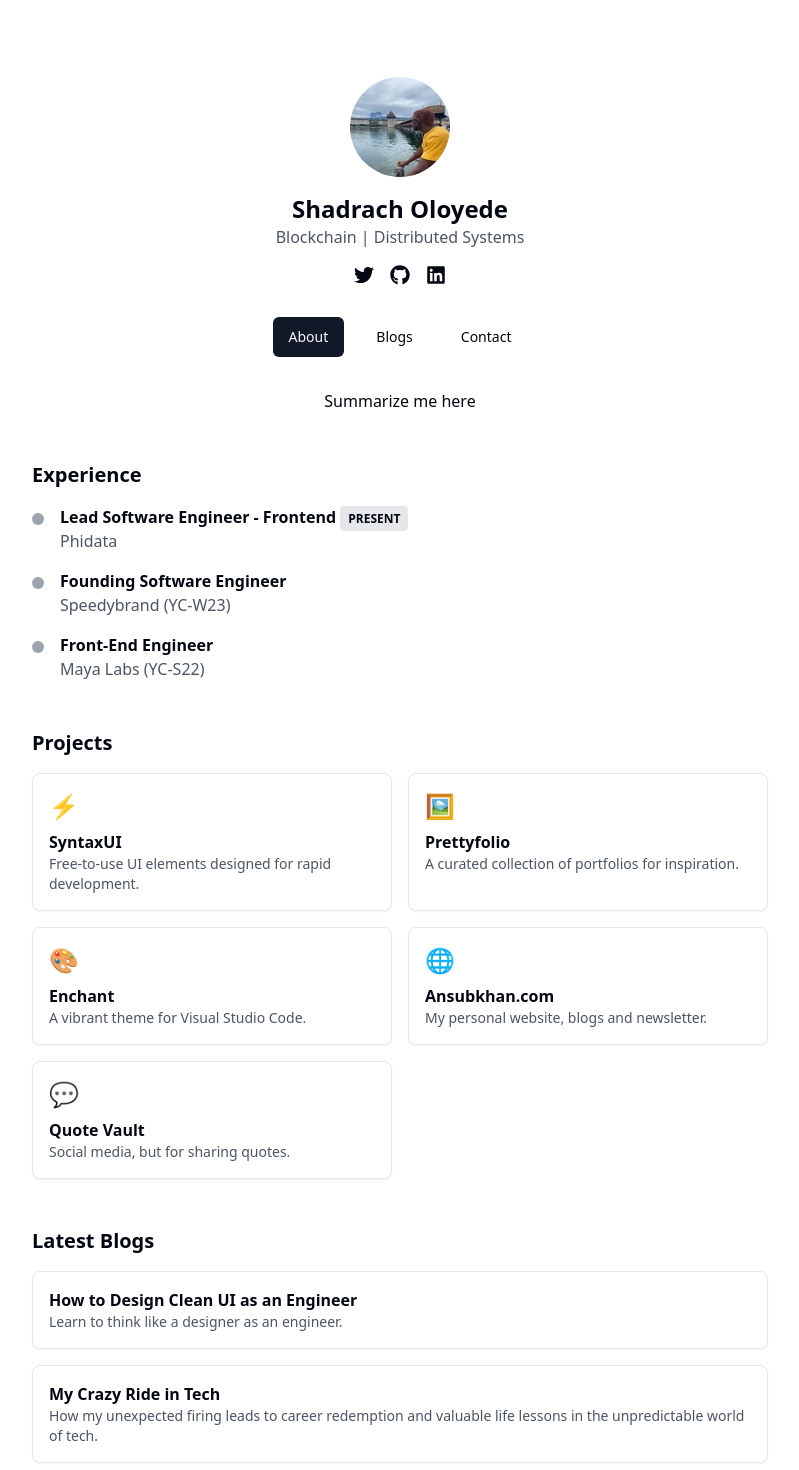
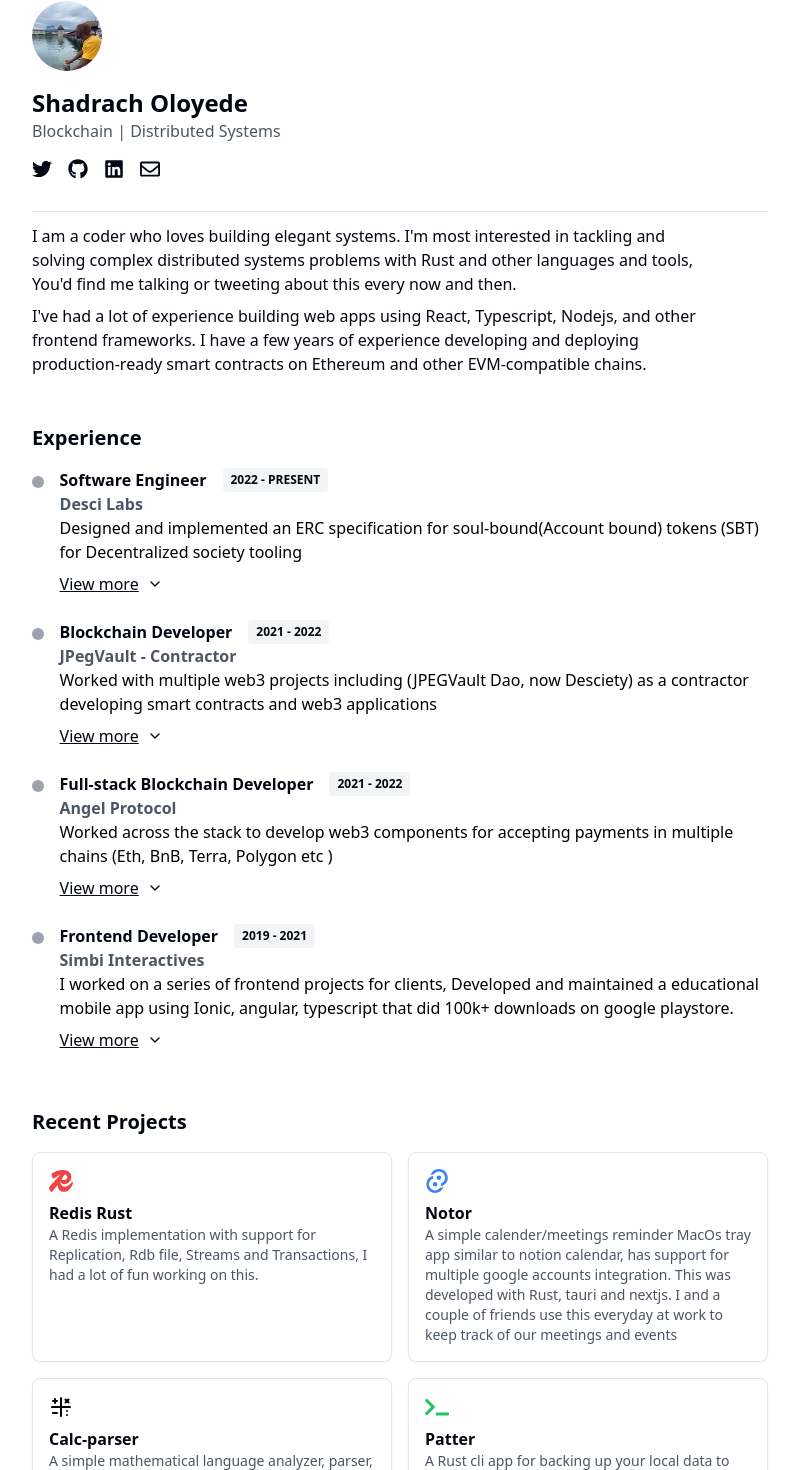
Before and after one commit to shadrach-tayo/Shadrach.eth, a Next.js app: page / in a window 1280 px wide. Shown: the part 51-1521 px from the top of the page, without its empty margins (240-1039 px from the left). Built offline with nearby package versions, Linux system fonts and the light colour scheme.

Commit message:
add more personalized content and restyle/restructure design

```diff
--- a/package.json
+++ b/package.json
@@ -9,6 +9,7 @@
     "lint": "next lint"
   },
   "dependencies": {
+    "@radix-ui/react-accordion": "^1.2.0",
     "@radix-ui/react-slot": "^1.1.0",
     "class-variance-authority": "^0.7.0",
     "clsx": "^2.1.1",
--- a/src/app/page.tsx
+++ b/src/app/page.tsx
@@ -2,104 +2,231 @@
 import { Button } from "@/components/ui/button";
 import { Card, CardContent } from "@/components/ui/card";
 import { Input } from "@/components/ui/input";
-import { FaGithub, FaLinkedin, FaTwitter } from "react-icons/fa";
+import {
+  FaChevronDown,
+  FaGithub,
+  FaLinkedin,
+  FaRegEnvelope,
+  FaTerminal,
+  FaTwitter,
+} from "react-icons/fa";
+import Link from "next/link";
+import { Accordion, AccordionContent, AccordionItem, AccordionTrigger } from "@/components/ui/accordion";
+import { SiRedis, SiRust, SiTauri } from "react-icons/si";
+import { TbMathSymbols } from "react-icons/tb";
+
+const projects = [
+  {
+    icon: <SiRedis className="text-red-500"/>,
+    title: "Redis Rust",
+    description:
+      "A Redis implementation with support for Replication, Rdb file, Streams and Transactions, I had a lot of fun working on this.",
+    link: "https://github.com/shadrach-tayo/redis-rust",
+  },
+  {
+    icon: <SiTauri className="text-blue-500"/>,
+    title: "Notor",
+    description:
+      " A simple calender/meetings reminder MacOs tray app similar to notion calendar, has support for multiple google accounts integration. This was developed with Rust, tauri and nextjs. \
+      I and a couple of friends use this everyday at work to keep track of our meetings and events",
+    link: "https://github.com/shadrach-tayo/notor",
+
+  },
+  {
+    icon: <TbMathSymbols className="text-black"/>,
+    title: "Calc-parser",
+    description:
+      "A simple mathematical language analyzer, parser, interpreter and compiler written in Rust.",
+    link: "https://github.com/shadrach-tayo/calc-parser",
+  },
+  {
+    icon: <FaTerminal className="text-green-500"/>,
+    title: "Patter",
+    description:
+      "A Rust cli app for backing up your local data to multiple IPFS storage providers.",
+    link: "https://github.com/shadrach-tayo/patter",
+  },
+  {
+    icon: <SiRust className="text-orange-500"/>,
+    title: "Typester",
+    description:
+      "An awesome library to convert Rust types to Typescript types. This is not a comprehensive converter and doesn't handle all types but it's awesome anyway.",
+    link: "https://github.com/shadrach-tayo/Typester",
+  },
+];
+
+const experience = [
+  {
+    title: "Software Engineer",
+    company: "Desci Labs",
+    date: "2022 - PRESENT",
+    summary:
+      "Designed and implemented an ERC specification for soul-bound(Account bound) tokens (SBT) for Decentralized society tooling",
+    description: [
+      "Designed and implemented an ERC specification for soul-bound(Account bound) tokens (SBT) for Decentralized society tooling",
+      "Development an web3 dApp for managing SBTs and a Decentralized science project using Nextjs and typescript etc",
+      "Leading engineering efforts in the development and migration of desci-nodes web architecture to an offline-first collaborative editor for Researchers to develop/share Researches using (Automerge, websockets, postgres, etc)",
+      "Lead developer in the specification/implementation of Autonomous Research communities (ARC) to enable peer review on the node platforms",
+      "Lead engineering efforts of the implementation of attestations and comments to support ARCs",
+      "Implemented a state of art Pdf/Code Annotations to enhance modern peer review experience.",
+      "Open source collaborator: worked with engineers/maintainers of popular open source project (Automerge) we use to further ease adoption.",
+      "Designed and development a discourse plugin integration for displaying desoc badges",
+    ],
+  },
+  {
+    title: "Blockchain Developer",
+    company: "JPegVault - Contractor",
+    date: "2021 - 2022",
+    summary:
+      "Worked with multiple web3 projects including (JPEGVault Dao, now Desciety) as a contractor developing smart contracts and web3 applications",
+    description: [
+      "Designed, Implemented, tested and deployed multiple smart contracts to support the daily activities of the DAO",
+      "Developed subgraphs to index and query data from the multiple smart contracts to be consumed by both the daaps and serverless cron jobs",
+      "Setup a serverless-backend infrastructure on AWS to support the activities of the Dao",
+      "Implement well structured and reusable components to support user staking, un-staking and claiming of rewards from smart contracts.",
+      "Designed and Developed serverless APIs using AWS lambda functions",
+      "Wrote unit tests and end-2-end tests in jest, cypress and react-testing-library for dApps built using Typescript and React",
+      "Transformed web3 UI designs into well-architected dAaps",
+    ],
+  },
+  {
+    title: "Full-stack Blockchain Developer",
+    company: "Angel Protocol",
+    date: "2021 - 2022",
+    summary:
+      "Worked across the stack to develop web3 components for accepting payments in multiple chains (Eth, BnB, Terra, Polygon etc )",
+    description: [
+      "Worked across the stack to develop web3 components for accepting payments in multiple chains (Eth, BnB, Terra, Polygon etc )",
+      "Writing unit and e2e tests for critical components to increase the confidence in our software in production",
+      "Transformed web3 designs into well-structured and reusable UI components using Typescript, React.js, and Tailwindcss...",
+      "Developed web3 components for bridging the gap between user interaction with the smart contracts.",
+      "Unit tests, integration and end-2-end tests for major components of the codebase using jest and react-testing-library and other libraries.",
+      "Worked on Cosmos smart contracts to handle the business logic of vaults",
+    ],
+  },
+  {
+    title: "Frontend Developer",
+    company: "Simbi Interactives",
+    date: "2019 - 2021",
+    summary:
+      "I worked on a series of frontend projects for clients, Developed and maintained a educational mobile app using Ionic, angular, typescript that did 100k+ downloads on google playstore.",
+    description: [
+      "Develop mobile apps used by thousands of students across Nigeria using Ionic, angular, typescript",
+      "Collaborate with designers and marketers to develop an immersive experience for mobile and web app users",
+      "Refactor and maintain existing mobile apps to improve performance and user experience.",
+      "Deploy Mobile and web apps using cutting edge technologies like AWS, docker etc.",
+      "Develop desktop app using Electron.",
+      "Documentation for web and mobile apps using Notion",
+    ],
+  },
+];
 
 export default function Home() {
   return (
-    <main className="flex min-h-screen flex-col items-center justify-between p-24">
-      <div className="container mx-auto px-4 py-8 max-w-3xl">
-        <header className="text-center mb-8">
+    <main className="flex min-h-screen flex-col items-center justify-between p-5">
+      <div className="container px-4 py-8 max-w-3xl">
+        <header className="mb-8">
           <Image
             src="/shadrach.webp"
             alt="Shadrach Oloyede"
-            width={100}
-            height={100}
-            className="rounded-full mx-auto mb-4"
+            width={70}
+            height={70}
+            className="rounded-full mb-4"
           />
           <h1 className="text-2xl font-bold">Shadrach Oloyede</h1>
           <p className="text-gray-600">Blockchain | Distributed Systems</p>
-          <div className="flex justify-center space-x-4 mt-4">
+          <div className="flex justify-start space-x-4 mt-4">
+            <a
+              href="https://x.com/oloyedeshadrach"
+              target="_blank"
+              rel="noopener noreferrer"
+            >
               <FaTwitter className="w-5 h-5" />
+            </a>
+            <a
+              href="https://github.com/shadrach-tayo"
+              target="_blank"
+              rel="noopener noreferrer"
+            >
               <FaGithub className="w-5 h-5" />
+            </a>
+            <a
+              href="https://linkedin.com/in/shadrach-oloyede"
+              target="_blank"
+              rel="noopener noreferrer"
+            >
               <FaLinkedin className="w-5 h-5" />
+            </a>
+            <a
+              href="mailto:shadrach@oloyede.com"
+              target="_blank"
+              rel="noopener noreferrer"
+            >
+              <FaRegEnvelope className="w-5 h-5" />
+            </a>
           </div>
         </header>
 
-        <nav className="flex justify-center space-x-4 mb-8">
-          <Button variant="default">About</Button>
-          <Button variant="ghost">Blogs</Button>
-          <Button variant="ghost">Contact</Button>
-        </nav>
-
-        <section className="mb-12">
-          <p className="text-center max-w-2xl mx-auto">Summarize me here</p>
+        <div className="w-full h-[1px] bg-gray-200 my-3"></div>
+        <section className="mb-12 flex flex-col gap-2">
+          <p className="max-w-2xl">
+            I am a coder who loves building elegant systems. I&apos;m most
+            interested in tackling and solving complex distributed systems
+            problems with Rust and other languages and tools, You&apos;d find me
+            talking or tweeting about this every now and then.
+          </p>
+          <p className="max-w-2xl">
+            {" "}
+            I&apos;ve had a lot of experience building web apps using React,
+            Typescript, Nodejs, and other frontend frameworks. I have a few
+            years of experience developing and deploying production-ready smart
+            contracts on Ethereum and other EVM-compatible chains.
+          </p>
         </section>
 
         <section className="mb-12">
           <h2 className="text-xl font-semibold mb-4">Experience</h2>
           <div className="space-y-4">
-            <div className="flex items-start">
+            {experience.map((exp, index) => (
+              <div key={index} className="flex items-start">
                 <div className="w-3 h-3 bg-gray-400 rounded-full mt-2 mr-4"></div>
-              <div>
-                <h3 className="font-semibold">
-                  Lead Software Engineer - Frontend{" "}
-                  <span className="text-xs bg-gray-200 px-2 py-1 rounded">
-                    PRESENT
+                <div className="w-full">
+                  <h3 className="font-semibold flex items-center gap-4">
+                    <span>{exp.title}</span>
+                    <span className="text-xs bg-gray-100 px-2 py-1 rounded">
+                      {exp.date}
                     </span>
                   </h3>
-                <p className="text-gray-600">Phidata</p>
+                  <p className="text-gray-600 font-semibold">{exp.company}</p>
+                  <p className="text-black">{exp.summary}</p>
+                  <Accordion type="single" collapsible className="w-fit">
+                    <AccordionItem value="roles" className="w-fit border-none">
+                      <AccordionTrigger className="py-2 underline w-fit flex itens-center justify-start gap-2 ">View more</AccordionTrigger>
+                      <AccordionContent>
+                        <ul className="list-disc list-inside flex flex-col gap-1">
+                       {exp.description.map((desc, index) => (
+                          <li key={index} className="text-black text-md">
+                            {desc}
+                          </li>
+                        ))}
+                        </ul>
+                      </AccordionContent>
+                    </AccordionItem>
+                  </Accordion>
                 </div>
               </div>
-            <div className="flex items-start">
-              <div className="w-3 h-3 bg-gray-400 rounded-full mt-2 mr-4"></div>
-              <div>
-                <h3 className="font-semibold">Founding Software Engineer</h3>
-                <p className="text-gray-600">Speedybrand (YC-W23)</p>
-              </div>
-            </div>
-            <div className="flex items-start">
-              <div className="w-3 h-3 bg-gray-400 rounded-full mt-2 mr-4"></div>
-              <div>
-                <h3 className="font-semibold">Front-End Engineer</h3>
-                <p className="text-gray-600">Maya Labs (YC-S22)</p>
-              </div>
-            </div>
+            ))}
           </div>
         </section>
 
         <section className="mb-12">
-          <h2 className="text-xl font-semibold mb-4">Projects</h2>
+          <h2 className="text-xl font-semibold mb-4">Recent Projects</h2>
           <div className="grid grid-cols-1 md:grid-cols-2 gap-4">
-            {[
-              {
-                icon: "⚡",
-                title: "SyntaxUI",
-                description:
-                  "Free-to-use UI elements designed for rapid development.",
-              },
-              {
-                icon: "🖼️",
-                title: "Prettyfolio",
-                description:
-                  "A curated collection of portfolios for inspiration.",
-              },
-              {
-                icon: "🎨",
-                title: "Enchant",
-                description: "A vibrant theme for Visual Studio Code.",
-              },
-              {
-                icon: "🌐",
-                title: "Ansubkhan.com",
-                description: "My personal website, blogs and newsletter.",
-              },
-              {
-                icon: "💬",
-                title: "Quote Vault",
-                description: "Social media, but for sharing quotes.",
-              },
-            ].map((project, index) => (
-              <Card key={index}>
+            {projects.map((project, index) => (
+              <Card
+                key={index}
+                className="hover:border-gray-100 hover:shadow-lg transition-all duration-300 hover:animate-slide-up"
+              >
                 <CardContent className="p-4">
                   <div className="text-2xl mb-2">{project.icon}</div>
                   <h3 className="font-semibold">{project.title}</h3>
@@ -111,49 +238,37 @@
         </section>
 
         <section className="mb-12">
-          <h2 className="text-xl font-semibold mb-4">Latest Blogs</h2>
-          <div className="space-y-4">
-            <Card>
+          <h2 className="text-xl font-semibold mb-4">Latest Posts</h2>
+          <Link
+            href="https://taytimes.substack.com/p/practical-distributed-locking-in?r=25t6n"
+            className="space-y-4"
+            target="_blank"
+            rel="noopener noreferrer"
+          >
+            <Card className="hover:border-gray-100 hover:shadow-lg transition-all duration-300 hover:animate-slide-up">
               <CardContent className="p-4">
                 <h3 className="font-semibold">
-                  How to Design Clean UI as an Engineer
+                  Practical distributed locking in backend systems
                 </h3>
                 <p className="text-sm text-gray-600">
-                  Learn to think like a designer as an engineer.
+                  Tackling race conditions in multi-server architecture
                 </p>
               </CardContent>
             </Card>
-            <Card>
-              <CardContent className="p-4">
-                <h3 className="font-semibold">My Crazy Ride in Tech</h3>
-                <p className="text-sm text-gray-600">
-                  How my unexpected firing leads to career redemption and
-                  valuable life lessons in the unpredictable world of tech.
-                </p>
-              </CardContent>
-            </Card>
-          </div>
+          </Link>
           <div className="text-center mt-4">
-            <Button variant="outline">Read More</Button>
+            <Link
+              href="https://taytimes.substack.com/"
+              target="_blank"
+              rel="noopener noreferrer"
+              className="text-center mt-4 border border-gray-200 p-2 rounded-md"
+            >
+              Read More
+            </Link>
           </div>
         </section>
-
-        <section className="mb-12">
-          <h2 className="text-xl font-semibold mb-4">Luminary Newsletter</h2>
-          <p className="mb-4">
-            Stay ahead of the curve with my monthly newsletter called Luminary.
-            Receive valuable insights on the latest trends, techniques, and
-            tools in web development and design.
-          </p>
-          <div className="flex space-x-2">
-            <Input type="email" placeholder="Enter your email" />
-            <Button>Subscribe</Button>
-          </div>
-        </section>
-
         <footer className="text-center text-gray-600">
-          <p>✌️</p>
-          <p>© 2024 - Ansub Khan</p>
+          <p>© 2024 - Shadrach Oloyede</p>
         </footer>
       </div>
     </main>
--- /dev/null
+++ b/src/components/ui/accordion.tsx
@@ -0,0 +1,58 @@
+"use client"
+
+import * as React from "react"
+import * as AccordionPrimitive from "@radix-ui/react-accordion"
+import { ChevronDown } from "lucide-react"
+
+import { cn } from "@/lib/utils"
+
+const Accordion = AccordionPrimitive.Root
+
+const AccordionItem = React.forwardRef<
+  React.ElementRef<typeof AccordionPrimitive.Item>,
+  React.ComponentPropsWithoutRef<typeof AccordionPrimitive.Item>
+>(({ className, ...props }, ref) => (
+  <AccordionPrimitive.Item
+    ref={ref}
+    className={cn("border-b", className)}
+    {...props}
+  />
+))
+AccordionItem.displayName = "AccordionItem"
+
+const AccordionTrigger = React.forwardRef<
+  React.ElementRef<typeof AccordionPrimitive.Trigger>,
+  React.ComponentPropsWithoutRef<typeof AccordionPrimitive.Trigger>
+>(({ className, children, ...props }, ref) => (
+  <AccordionPrimitive.Header className="flex">
+    <AccordionPrimitive.Trigger
+      ref={ref}
+      className={cn(
+        "flex flex-1 items-center justify-between py-4 font-medium transition-all hover:underline [&[data-state=open]>svg]:rotate-180",
+        className
+      )}
+      {...props}
+    >
+      {children}
+      <ChevronDown className="h-4 w-4 shrink-0 transition-transform duration-200" />
+    </AccordionPrimitive.Trigger>
+  </AccordionPrimitive.Header>
+))
+AccordionTrigger.displayName = AccordionPrimitive.Trigger.displayName
+
+const AccordionContent = React.forwardRef<
+  React.ElementRef<typeof AccordionPrimitive.Content>,
+  React.ComponentPropsWithoutRef<typeof AccordionPrimitive.Content>
+>(({ className, children, ...props }, ref) => (
+  <AccordionPrimitive.Content
+    ref={ref}
+    className="overflow-hidden text-sm transition-all data-[state=closed]:animate-accordion-up data-[state=open]:animate-accordion-down"
+    {...props}
+  >
+    <div className={cn("pb-4 pt-0", className)}>{children}</div>
+  </AccordionPrimitive.Content>
+))
+
+AccordionContent.displayName = AccordionPrimitive.Content.displayName
+
+export { Accordion, AccordionItem, AccordionTrigger, AccordionContent }
--- a/tailwind.config.ts
+++ b/tailwind.config.ts
@@ -11,68 +11,103 @@
   prefix: "",
   theme: {
   	container: {
-      center: true,
-      padding: "2rem",
+  		center: 'true',
+  		padding: '2rem',
   		screens: {
-        "2xl": "1400px",
-      },
+  			'2xl': '1400px'
+  		}
   	},
   	extend: {
   		colors: {
-        border: "hsl(var(--border))",
-        input: "hsl(var(--input))",
-        ring: "hsl(var(--ring))",
-        background: "hsl(var(--background))",
-        foreground: "hsl(var(--foreground))",
+  			border: 'hsl(var(--border))',
+  			input: 'hsl(var(--input))',
+  			ring: 'hsl(var(--ring))',
+  			background: 'hsl(var(--background))',
+  			foreground: 'hsl(var(--foreground))',
   			primary: {
-          DEFAULT: "hsl(var(--primary))",
-          foreground: "hsl(var(--primary-foreground))",
+  				DEFAULT: 'hsl(var(--primary))',
+  				foreground: 'hsl(var(--primary-foreground))'
   			},
   			secondary: {
-          DEFAULT: "hsl(var(--secondary))",
-          foreground: "hsl(var(--secondary-foreground))",
+  				DEFAULT: 'hsl(var(--secondary))',
+  				foreground: 'hsl(var(--secondary-foreground))'
   			},
   			destructive: {
-          DEFAULT: "hsl(var(--destructive))",
-          foreground: "hsl(var(--destructive-foreground))",
+  				DEFAULT: 'hsl(var(--destructive))',
+  				foreground: 'hsl(var(--destructive-foreground))'
   			},
   			muted: {
-          DEFAULT: "hsl(var(--muted))",
-          foreground: "hsl(var(--muted-foreground))",
+  				DEFAULT: 'hsl(var(--muted))',
+  				foreground: 'hsl(var(--muted-foreground))'
   			},
   			accent: {
-          DEFAULT: "hsl(var(--accent))",
-          foreground: "hsl(var(--accent-foreground))",
+  				DEFAULT: 'hsl(var(--accent))',
+  				foreground: 'hsl(var(--accent-foreground))'
   			},
   			popover: {
-          DEFAULT: "hsl(var(--popover))",
-          foreground: "hsl(var(--popover-foreground))",
+  				DEFAULT: 'hsl(var(--popover))',
+  				foreground: 'hsl(var(--popover-foreground))'
   			},
   			card: {
-          DEFAULT: "hsl(var(--card))",
-          foreground: "hsl(var(--card-foreground))",
-        },
+  				DEFAULT: 'hsl(var(--card))',
+  				foreground: 'hsl(var(--card-foreground))'
+  			}
   		},
   		borderRadius: {
-        lg: "var(--radius)",
-        md: "calc(var(--radius) - 2px)",
-        sm: "calc(var(--radius) - 4px)",
+  			lg: 'var(--radius)',
+  			md: 'calc(var(--radius) - 2px)',
+  			sm: 'calc(var(--radius) - 4px)'
   		},
   		keyframes: {
-        "accordion-down": {
-          from: { height: "0" },
-          to: { height: "var(--radix-accordion-content-height)" },
+  			'accordion-down': {
+  				from: {
+  					height: '0'
   				},
-        "accordion-up": {
-          from: { height: "var(--radix-accordion-content-height)" },
-          to: { height: "0" },
+  				to: {
+  					height: 'var(--radix-accordion-content-height)'
+  				}
   			},
+  			'accordion-up': {
+  				from: {
+  					height: 'var(--radix-accordion-content-height)'
+  				},
+  				to: {
+  					height: '0'
+  				}
+  			},
+  			'slide-up': {
+  				from: {
+  					transform: 'none'
+  				},
+  				to: {
+  					transform: 'translateY(-10px)'
+  				}
+  			},
+  			'accordion-down': {
+  				from: {
+  					height: '0'
+  				},
+  				to: {
+  					height: 'var(--radix-accordion-content-height)'
+  				}
+  			},
+  			'accordion-up': {
+  				from: {
+  					height: 'var(--radix-accordion-content-height)'
+  				},
+  				to: {
+  					height: '0'
+  				}
+  			}
   		},
   		animation: {
-        "accordion-down": "accordion-down 0.2s ease-out",
-        "accordion-up": "accordion-up 0.2s ease-out",
-      },
-    },
+  			'accordion-down': 'accordion-down 0.2s ease-out',
+  			'accordion-up': 'accordion-up 0.2s ease-out',
+  			'slide-up': 'slide-up 0.3s cubic-bezier(0.175, 0.885, 0.32, 1.275) both',
+  			'accordion-down': 'accordion-down 0.2s ease-out',
+  			'accordion-up': 'accordion-up 0.2s ease-out'
+  		}
+  	}
   },
   plugins: [require("tailwindcss-animate")],
 } satisfies Config
```
Also changed, not shown: 1 other file (tests, documents, lock files or other folders). Lines whose indentation alone changed are shown as unchanged.
